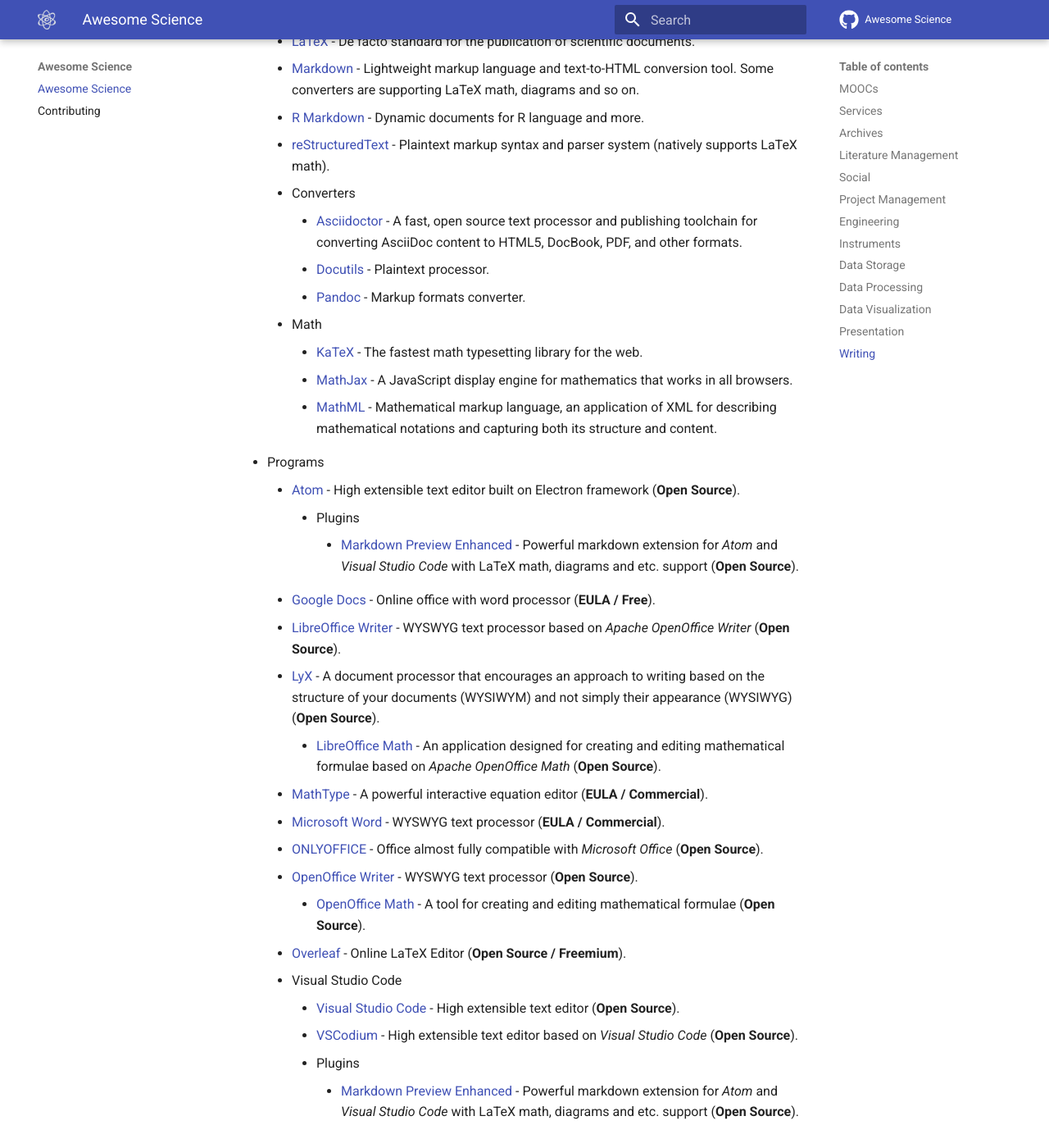
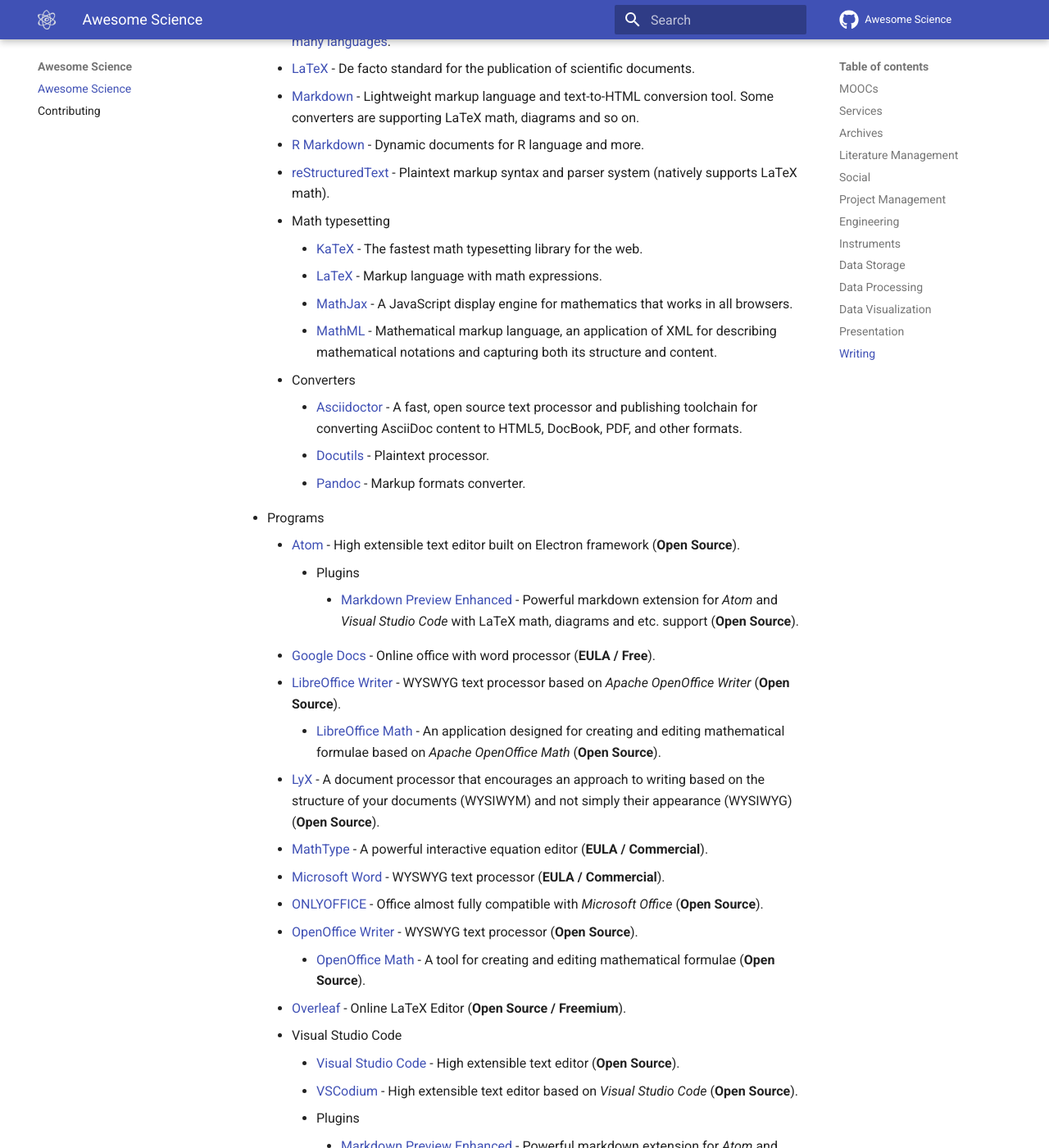
Before and after one commit to deverte/awesome-science, an MkDocs documentation site: the page built from docs/index.md, in a window 1280 px wide and 1400 px high, scrolled down 7854 px. Shown: the whole window at 82% size. Built offline with MkDocs 1.6.1 and Material for MkDocs 9.7.7, drawn with Linux system fonts in a browser that asks for light colours; comment, search, counter and statistics services are not loaded; some of the changed text lies outside the part shown.

Commit message:
Some corrections

```diff
--- a/docs/index.md
+++ b/docs/index.md
@@ -212,22 +213,23 @@
     - [Markdown](https://daringfireball.net/projects/markdown/) - Lightweight markup language and text-to-HTML conversion tool. Some converters are supporting LaTeX math, diagrams and so on.
     - [R Markdown](https://rmarkdown.rstudio.com/) - Dynamic documents for R language and more.
     - [reStructuredText](https://docutils.sourceforge.io/rst.html) - Plaintext markup syntax and parser system (natively supports LaTeX math).
+    - Math typesetting
+        - [KaTeX](https://katex.org/) - The fastest math typesetting library for the web.
+        - [LaTeX](https://www.latex-project.org/) - Markup language with math expressions.
+        - [MathJax](https://www.mathjax.org/) - A JavaScript display engine for mathematics that works in all browsers.
+        - [MathML](https://www.w3.org/Math/) - Mathematical markup language, an application of XML for describing mathematical notations and capturing both its structure and content.
     - Converters
         - [Asciidoctor](https://asciidoctor.org/) - A fast, open source text processor and publishing toolchain for converting AsciiDoc content to HTML5, DocBook, PDF, and other formats.
         - [Docutils](https://docutils.sourceforge.io/index.html) - Plaintext processor.
         - [Pandoc](https://pandoc.org/) - Markup formats converter.
-    - Math
-        - [KaTeX](https://katex.org/) - The fastest math typesetting library for the web.
-        - [MathJax](https://www.mathjax.org/) - A JavaScript display engine for mathematics that works in all browsers.
-        - [MathML](https://www.w3.org/Math/) - Mathematical markup language, an application of XML for describing mathematical notations and capturing both its structure and content.
 - Programs
     - [Atom](https://atom.io/) - High extensible text editor built on Electron framework (**Open Source**).
         - Plugins
             - [Markdown Preview Enhanced](https://shd101wyy.github.io/markdown-preview-enhanced/#/) - Powerful markdown extension for *Atom* and *Visual Studio Code* with LaTeX math, diagrams and etc. support (**Open Source**).
     - [Google Docs](https://docs.google.com/document/?usp=mkt_docs) - Online office with word processor (**EULA / Free**).
     - [LibreOffice Writer](https://www.libreoffice.org/) - WYSWYG text processor based on *Apache OpenOffice Writer* (**Open Source**).
+        - [LibreOffice Math](https://www.libreoffice.org/) - An application designed for creating and editing mathematical formulae based on *Apache OpenOffice Math* (**Open Source**).
     - [LyX](https://www.lyx.org/) - A document processor that encourages an approach to writing based on the structure of your documents (WYSIWYM) and not simply their appearance (WYSIWYG) (**Open Source**).
-        - [LibreOffice Math](https://www.libreoffice.org/) - An application designed for creating and editing mathematical formulae based on *Apache OpenOffice Math* (**Open Source**).
     - [MathType](http://www.wiris.com/en/mathtype) - A powerful interactive equation editor (**EULA / Commercial**).
     - [Microsoft Word](https://www.microsoft.com/ru-ru/microsoft-365/word) - WYSWYG text processor (**EULA / Commercial**).
     - [ONLYOFFICE](https://www.onlyoffice.com/) - Office almost fully compatible with *Microsoft Office* (**Open Source**).
```
Also changed, not shown: other parts of docs/index.md (+1 -0 lines), README.md (+7 -5 lines), site/index.html, site/search/search_index.json, 1 other file.
